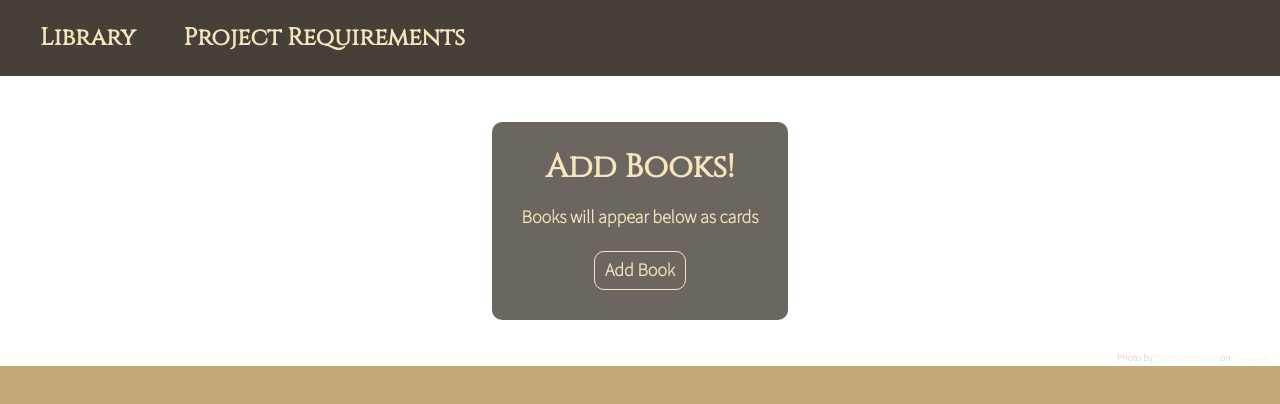
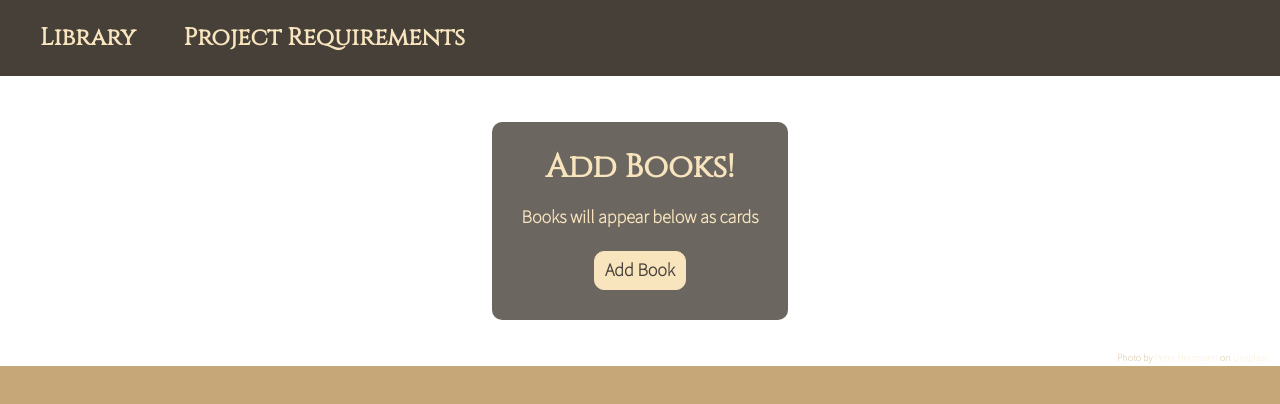
Before and after one commit to peter-mowen/odin-library, a plain HTML site: page index.html in a window 1280 px wide. In both pictures the pointer is over the button "Add Book". Drawn offline with Linux system fonts and the light colour scheme.

Commit message:
Add button hover and active states
Swap the background color and text color for the button.

```diff
--- a/style.css
+++ b/style.css
@@ -32,6 +32,7 @@
   --black-panther-80: rgba(70, 64, 57, 80%);
 
   --light-text-color: var(--saturn);
+  --dark-background-color: var(--black-panther);
 
   --border-radius: 10px;
 }
@@ -141,3 +142,9 @@ nav a {
   font-weight: bold;
   font-size: large;
 }
+
+.add-book-overlay button:active,
+.add-book-overlay button:hover {
+  background-color: var(--light-text-color);
+  color: var(--dark-background-color);
+}
```
